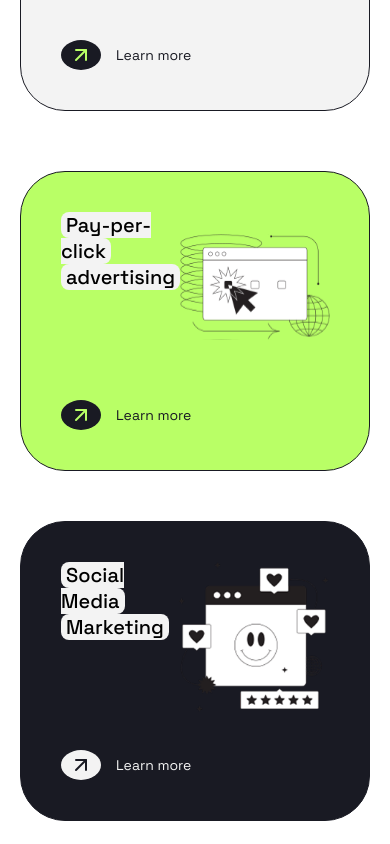
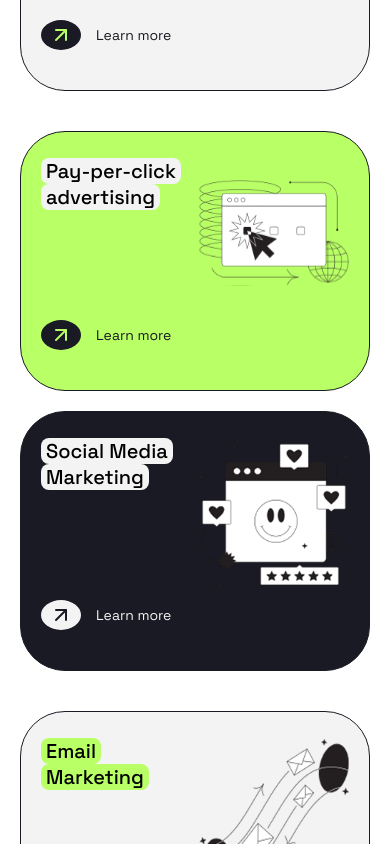
Before and after one commit to Alphamaaz/landing-page-task, a React (Create React App) app: page / in a window 390 px wide. Shown: the part 1380-2224 px from the top of the page. Built offline with nearby package versions, Linux system fonts and the light colour scheme.

Commit message:
sove the responsiveness issues

```diff
--- a/src/components/Services.jsx
+++ b/src/components/Services.jsx
@@ -21,7 +21,7 @@ const Services = () => {
           </>
         }
       />
-
+      <div className='margin'></div>
       <div className="services_cards">
         <ServicesCards
           title_color={"var(--primary-color)"}
@@ -44,7 +44,7 @@ const Services = () => {
           action_txt_color={"var(--dark)"}
         />
       </div>
-      <div className="services_cards2">
+      <div className="services_cards">
         <ServicesCards
           title_color={"var(--gray)"}
           bg_color={"var(--dark)"}
@@ -66,7 +66,7 @@ const Services = () => {
           action_txt_color={"var(--dark)"}
         />
       </div>
-      <div className="services_cards2">
+      <div className="services_cards">
         <ServicesCards
           title_color={"var(--gray)"}
           bg_color={"var(--primary-color)"}
--- a/src/styles/Accordian.css
+++ b/src/styles/Accordian.css
@@ -139,3 +139,12 @@
     margin: 20px 0;
   }
 }
+
+@media screen and (max-width: 500px) {
+  .accordion-item {
+    padding: 0px;
+    margin-top: 40px;
+    margin-bottom: 30px !important;
+  }
+
+}
--- a/src/styles/Services.css
+++ b/src/styles/Services.css
@@ -19,15 +19,18 @@
     font-size: 18px;
     font-weight: 400;
 }
+.margin{
+    margin-top: 70px;
+}
 .services_cards{
-    margin-top: 70px;
+
     display: flex;
     justify-content: center;
-    gap: 80px;
+    gap: 70px;
     align-items: center;
 
 }
-.services_cards2{
+/* .services_cards2{
     display: flex;
     justify-content: center;
     gap: 70px;
@@ -35,7 +38,7 @@
 
 
 
-}
+} */
 .service_card{
     margin-top: 40px;
     position: relative;
@@ -66,6 +69,7 @@
     justify-content: space-between;
 
 }
+
 .service_card .card_content img{
     width: 210px;
     height: 190px;
@@ -136,22 +140,18 @@
         font-size: 16px;
         font-weight: 400;
     }
+ .margin{
+    margin-top: 50px;
+ }
+    .services_cards{
 
-    .services_cards{
-        margin-top: 50px;
         display: flex;
         flex-direction: column;
-        gap: 40px;
+        gap: 20px;
         align-items: center;
 
     }
-    .services_cards2{
-        display: flex;
-        flex-direction: column;
-        gap: 40px;
-        align-items: center;
 
-    }
     .service_card{
         margin-top: 20px;
     position: relative;
@@ -186,26 +186,20 @@
         font-weight: 400;
     }
     .services_cards{
-        margin: 30px;
+        /* margin: 30px; */
         display: flex;
         justify-content: space-between;
 
         align-items: center;
 
     }
-    .services_cards2{
-        display: flex;
-        flex-direction: column;
 
-        align-items: center;
-
-    }
     .service_card{
-        margin-top: 20px;
+        /* margin-top: 20px; */
     position: relative;
     width: 350px;
-    height: 300px;
-    padding: 40px;
+    height: 260px;
+    padding: 26px 20px 20px 20px;
     }
     .service_card .service_img_div{
         display: flex;
```
